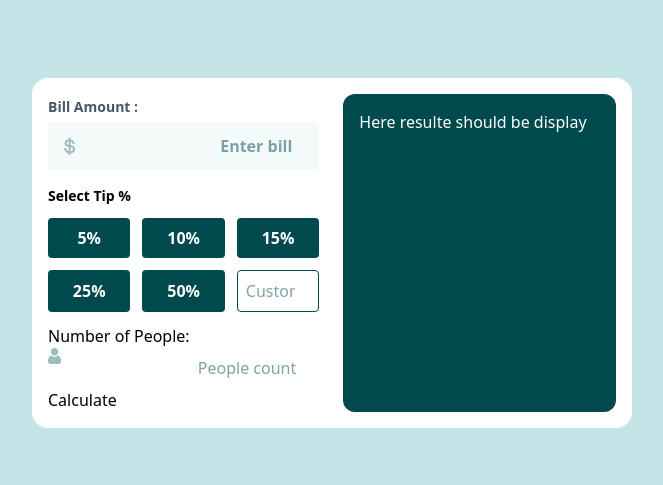
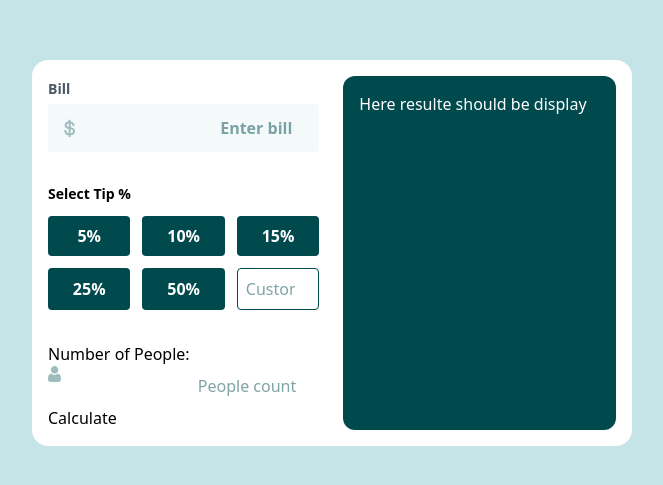
Before and after one commit to Skyz03/Tip-Calculator-Animation, a React (Vite) app: page / in a window 1280 px wide. Shown: the part 147-632 px from the top of the page, without its empty margins (308-971 px from the left). Built offline with nearby package versions, Linux system fonts and the light colour scheme.

Commit message:
fix styling in Bill section

```diff
--- a/src/components/TipCalculator.jsx
+++ b/src/components/TipCalculator.jsx
@@ -26,9 +26,9 @@ export default function TipCalculator() {
     <div className="flex flex-col md:flex-row gap-6 w-full max-w-[400px] sm:max-w-[500px] md:max-w-[600px]  bg-white text-black rounded-2xl p-4 ">
 
       <form onSubmit={handleSubmit(onSubmit)} className="w-full md:w-1/2">
-        <div className="min-w-full">
-          <label className="text-sm text-gray-600 font-semibold">Bill Amount  :</label>
-          <div className="relative mt-1 mb-4">
+        <div className="min-w-full  mb-8">
+          <label className="text-sm text-gray-600 font-semibold">Bill</label>
+          <div className="relative mt-1">
             <img src={dollarIcon} alt="doller_Icon"
               className="absolute left-4 top-1/2 -translate-y-1/2 w-3"
             />
@@ -44,6 +44,7 @@ export default function TipCalculator() {
         </div>
 
         {/* Tip Select Buttons */}
+        <div className="mb-8">
           <label className="block text-sm font-semibold">Select Tip %</label>
           <div className="grid grid-cols-3 gap-3 my-3">
             {tipOptions.map((tip) => (
@@ -71,6 +72,8 @@ export default function TipCalculator() {
             />
 
           </div>
+        </div>
+
 
         <label>Number of People:</label>
         <img src={iconPerson} alt="personIcon"
```
Lines whose indentation alone changed are shown as unchanged.
